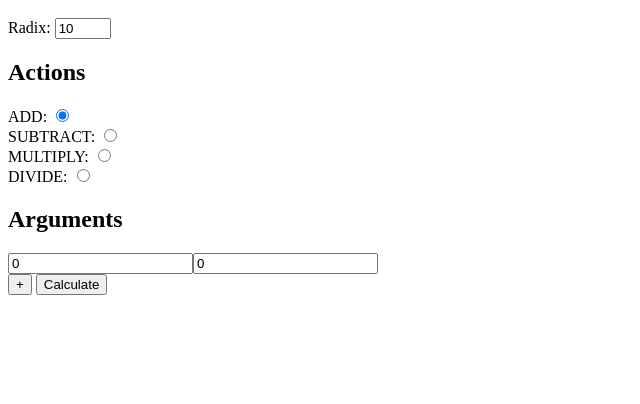
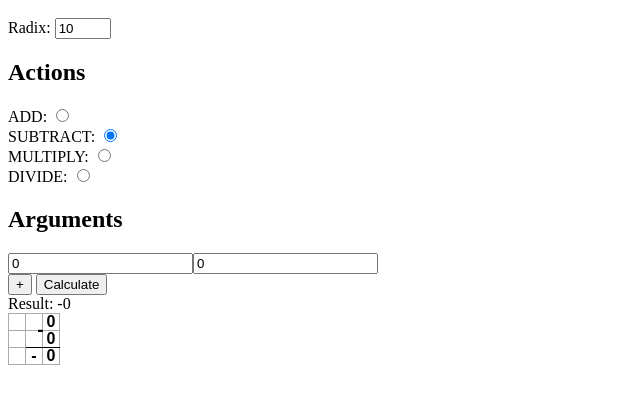
Before and after one commit to shevchenkobn/radix-calculator, a plain HTML site: page index.html in a window 1280 px wide. Both pictures are taken after a click on the button "Calculate". Shown: the part 212-616 px from the top of the page, without its empty margins (0-640 px from the left). Drawn offline with nearby package versions, Linux system fonts and the light colour scheme.

Commit message:
adding and subtraction are debugged

```diff
--- a/app/app.js
+++ b/app/app.js
@@ -163,10 +163,6 @@
       }
     }
 
-    convert.convert = convert;
-    convert.toArbitrary = toArbitrary;
-    convert.toDecimal = toDecimal;
-    convert.isAnyRadixNumber = isAnyRadixCypher;
     Object.defineProperties(convert, {
       fractionLimit: {
         get: function() {
@@ -196,8 +192,12 @@
           crop = !!fill;
         }
       },
-      isValidNumber: isValidNumber,
-      isValidRadix: isValidRadix
+      convert: getPropDescriptor(convert),
+      toDecimal: getPropDescriptor(toDecimal),
+      toArbitrary: getPropDescriptor(toArbitrary),
+      isAnyRadixNumber: getPropDescriptor(isAnyRadixCypher),
+      isValidNumber: getPropDescriptor(isValidNumber),
+      isValidRadix: getPropDescriptor(isValidRadix)
     });
     Object.seal(convert);
     return convert;
@@ -246,7 +246,7 @@
       position: 'absolute',
       height: '100%',
       top: '0.1rem',
-      left: '0.8rem',
+      right: '0.8rem',
       'font-weight': '900',
       'font-size': '1.2rem',
       'z-index': 999,
@@ -272,7 +272,7 @@
         var row = $('<tr>').appendTo(table);
         cells[i] = [];
         for (var j = 0; j < columns; j++) {
-          cells[i][j] = $('<td>1</td>').appendTo(row)
+          cells[i][j] = $('<td>').appendTo(row)
             .css(tdStyle);
         }
       }
@@ -354,14 +354,14 @@
       fillRowInv(result, cells.length - 1);
       underscore(underscore.enum.TOP,
         [cells.length - 1, 1],
-        [1, getCellsNumber(result)]);
+        [1, getCellsNumber(result) - 1]);
     }
     function putSign(sign, row, col) {
-      if (!row) {
+      if (!row || row < 0) {
         row = 0;
       }
-      if (!col) {
-        col = 1;
+      if (!col || col < 0) {
+        col = 0;
       }
       cells[row][col].append($('<span>' + sign + '</span>')
         .css(signStyle));
@@ -377,12 +377,12 @@
       if (args.length < 2) {
         throw new TypeError('Not enough arguments for operation');
       }
-      for (var i = 0; i < args.length; i++) {
-        if (!converter.isValidNumber(args[i], radix)) {
-          throw new TypeError('Argument ' + args[i] + ' is invalid');
+      args = args.map(function(arg) {
+        if (!converter.isValidNumber(arg, radix)) {
+          throw new TypeError('Argument ' + arg + ' is invalid');
         }
-        args[i] = args[i].split();
-      }
+        return (arg + '').split('');
+      });
       var result;
       switch (action) {
         case calculateEnum.ADD:
@@ -391,20 +391,20 @@
           var columns = getCellsNumber(sum);
           buildTable(rows, columns);
           fillRowsFromTop(args);
-          putSign('+', 0, columns - getCellsNumber(args[0]) - 1);
+          putSign('+', 0, columns - getCellsNumber(args[0]));
           putResultAndUnderscore(sum);
           result = sum;
           break;
         case calculateEnum.SUBTRACT:
           var difference = getDifference(args, radix);
           rows = args.length + 1;
-          var index = difference.indexOf(delimiter);
-          columns = args.reduce(function(prev, curr) {
-              return Math.max(prev, index >= 0 ? curr.length - 1 - index : 0);
-            });
+          var argsMaxLength = args.reduce(function(prev, curr) {
+            return Math.max(prev, getCellsNumber(curr));
+          }, 0);
+          columns = Math.max(argsMaxLength, getCellsNumber(difference));
           buildTable(rows, columns);
           fillRowsFromTop(args);
-          putSign('-');
+          putSign('-', 0, columns - argsMaxLength);
           putResultAndUnderscore(difference);
           result = difference;
           break;
@@ -491,7 +491,7 @@
         var sum = args[0].map(toDecimal);
         for (var i = 1; i < args.length; i++) {
           var transitional = 0;
-          for (var j = args[i].length - 1, r = sum.length;
+          for (var j = args[i].length - 1, r = sum.length - 1;
                j >= 0; j--, r--) {
             if (!converter.isAnyRadixNumber(args[i][j])) {
               continue;
@@ -506,8 +506,9 @@
               result = sum[r] + transitional;
               sum[r] = result % radix;
               transitional = ~~((result - sum[r]) / radix);
+              r--;
             }
-            if (r < 0) {
+            if (r < 0 && transitional) {
               sum.unshift(transitional);
             }
           }
@@ -528,19 +529,23 @@
             temp = difference;
             difference = t;
           }
-          for (var j = temp.length - 1, d = difference.length;
-               j >= 0 && d >= 0; j--, d--) {
+          for (var j = temp.length - 1, d = difference.length - 1;
+               j >= 0; j--, d--) {
             if (!converter.isAnyRadixNumber(temp[j])) {
               continue;
             }
-            var result = difference[d] - temp[j];
-            if (result < 0 && d !== 0) {
+            difference[d] -= temp[j];
+            if (difference[d] < 0 && d !== 0) {
               for (var k = d; k > 0 && difference[k] <= 0; k--) {
+                if (!converter.isAnyRadixNumber(temp[j])) {
+                  continue;
+                }
                 difference[k] += radix;
               }
               difference[k]--;
             }
           }
+          difference = removeLeadingZeros(difference);
           if (negativeDifference) {
             negativeDifference = true;
             temp = [difference.map(toArbitrary)].concat(args.slice(i + 1));
@@ -561,20 +566,35 @@
           }
           return Math.max(prev, getFractionLength(curr));
         }, 0);
-        if (maxFractionLength > 0) {
-          for (var i = 0; i < args.length; i++) {
-            var index = args[i].indexOf(delimiter);
-            var zerosNumber = maxFractionLength - getFractionLength(args[i]);
+        for (var i = 0; i < args.length; i++) {
+          var index = args[i].indexOf(delimiter);
+          args[i] = removeLeadingZeros(args[i], index);
+          if (maxFractionLength > 0) {
             if (index < 0) {
               args[i].push(delimiter);
             } else if (index === 0) {
               args[i].unshift('0');
             }
+            var zerosNumber = maxFractionLength - getFractionLength(args[i]);
             for (var j = 0; j < zerosNumber; j++) {
               args[i].push('0');
             }
           }
         }
+      }
+      function removeLeadingZeros(arg, index) {
+        if (typeof index === "undefined") {
+          index = arg.indexOf(delimiter);
+        }
+        var lastZeroIndex = -1;
+        for (var i = 0, maxLeadingZeros = (index < 0 ?
+          arg.length : index) - 1;
+             i < maxLeadingZeros && +arg[i] === 0;
+             i++, lastZeroIndex++) {}
+        if (lastZeroIndex >= 0) {
+          arg = arg.slice(lastZeroIndex + 1);
+        }
+        return arg;
       }
       function getProduct(args, radix) {
         var tempCalculations = [],
@@ -841,15 +861,10 @@ angular.module('radix-calculator', [])
     var args = new Args(2);
     $scope.radix = 10;
     $scope.actions = calculator.actionEnum;
-    $scope.action = $scope.actions.ADD;
+    $scope.action = $scope.actions.SUBTRACT;
     $scope.args = args;
     $scope.calculate = function() {
-      try {
-        $scope.result = calculator($scope.action, $scope.args.toArray(), $scope.radix);
-        $scope.$apply();
-      } catch (e) {
-        alert(e.message);
-      }
+      $scope.result = calculator($scope.action, $scope.radix, $scope.args.toArray());
     };
     $scope.addArg = function() {
       args[args.count] = 0;
--- a/index.html
+++ b/index.html
@@ -11,7 +11,7 @@
         </label>
     </div>
 </div>
-<div ng-controller="calculator as calc">
+<div ng-controller="calculator">
     <h1>Calculator</h1>
     <div>
         <label>
@@ -39,6 +39,7 @@
         <button class="sqr-btn" ng-click="addArg()">+</button>
         <button ng-click="calculate()">Calculate</button>
     </div>
+    <div>Result: <span ng-bind="result"></span></div>
     <div id="output"></div>
 </div>
 <script src="./node_modules/jquery/dist/jquery.min.js"></script>
```
